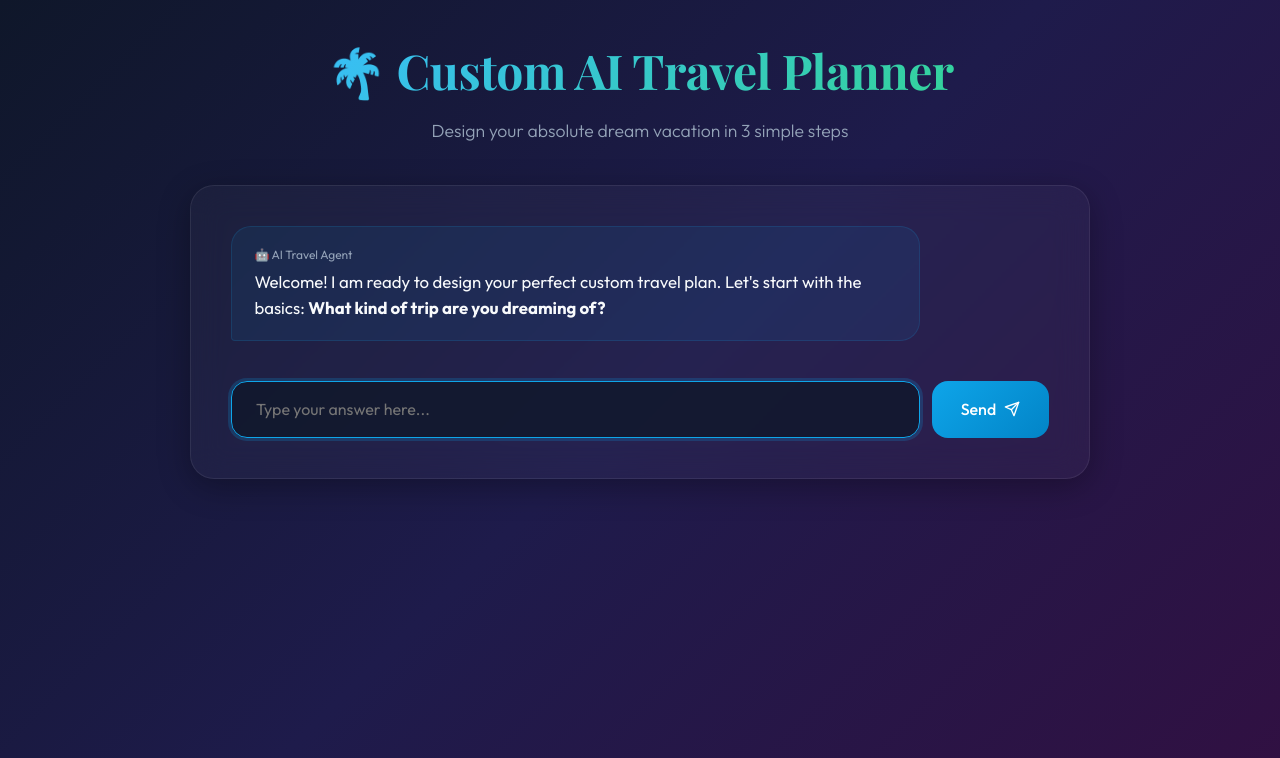
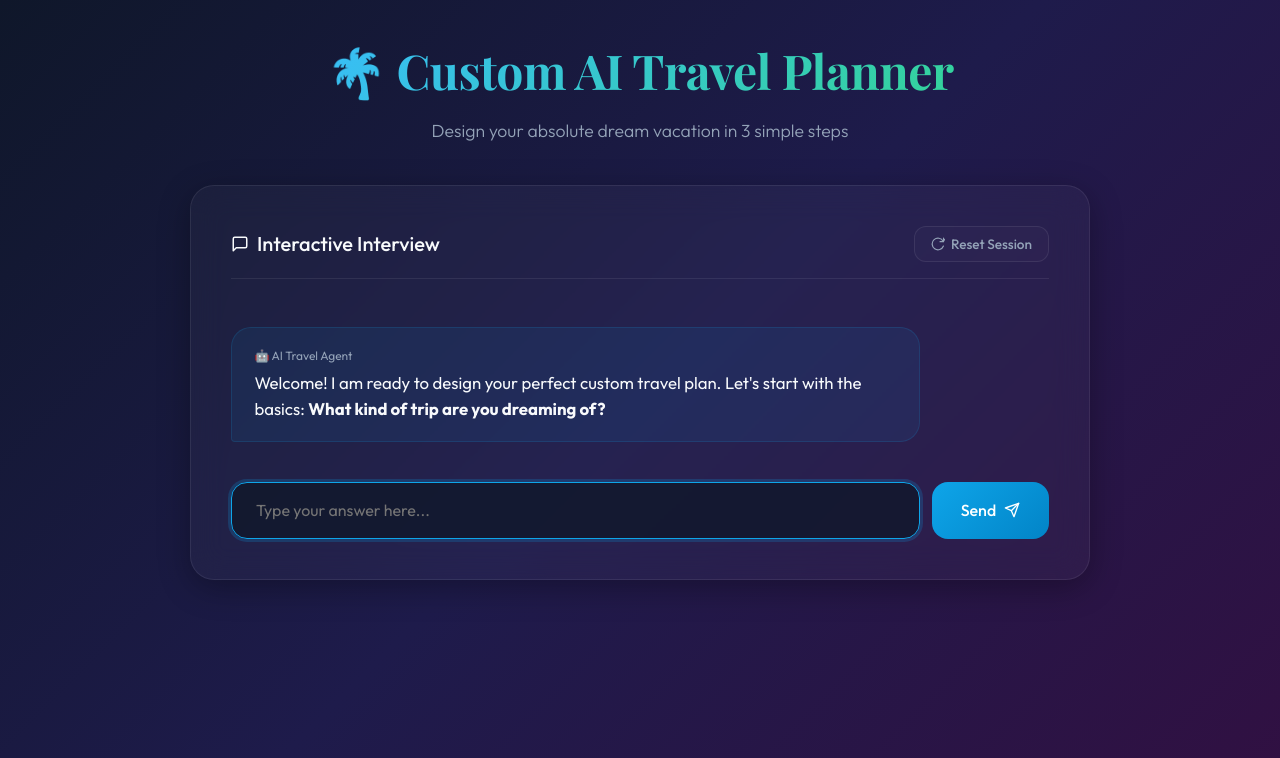
Before and after one commit to tonisheesmith13/example-ai-agent, a Flask app: page / in a window 1280 px wide. Shown: the top 758 px of the page. Run offline with Flask 3, Linux system fonts and the light colour scheme; some web fonts are replaced.

Commit message:
Add Reset Session button to interactive interview card for resetting mid-interview

```diff
--- a/templates/index.html
+++ b/templates/index.html
@@ -398,6 +398,16 @@
         <!-- Interactive Interview Card -->
         <div class="card" id="chat-card">
             <div class="chat-container">
+                <div class="chat-header" style="display: flex; justify-content: space-between; align-items: center; border-bottom: 1px solid var(--glass-border); padding-bottom: 1rem; margin-bottom: 1.5rem;">
+                    <h3 style="font-size: 1.25rem; font-weight: 500; color: var(--text-main); display: flex; align-items: center; gap: 0.5rem;">
+                        <svg width="18" height="18" viewBox="0 0 24 24" fill="none" stroke="currentColor" stroke-width="2" stroke-linecap="round" stroke-linejoin="round"><path d="M21 15a2 2 0 0 1-2 2H7l-4 4V5a2 2 0 0 1 2-2h14a2 2 0 0 1 2 2z"></path></svg>
+                        Interactive Interview
+                    </h3>
+                    <button class="reset-btn" id="restart-btn" style="padding: 0.5rem 1rem; font-size: 0.85rem; display: flex; align-items: center; gap: 0.4rem; background: rgba(255,255,255,0.02); border-color: var(--glass-border); color: var(--text-muted);">
+                        <svg width="14" height="14" viewBox="0 0 24 24" fill="none" stroke="currentColor" stroke-width="2" stroke-linecap="round" stroke-linejoin="round"><path d="M21.5 2v6h-6M21.34 15.57a10 10 0 1 1-.57-8.38l5.67-5.67"></path></svg>
+                        Reset Session
+                    </button>
+                </div>
                 <div class="chat-history" id="chat-history">
                     <!-- Initial Welcome -->
                     <div class="bubble agent">
@@ -460,6 +470,7 @@
         const sourcesContainer = document.getElementById('sources-container');
         const sourcesList = document.getElementById('sources-list');
         const resetBtn = document.getElementById('reset-btn');
+        const restartBtn = document.getElementById('restart-btn');
         const chatCard = document.getElementById('chat-card');
 
         // Store active conversation state
@@ -481,6 +492,10 @@
         });
 
         resetBtn.addEventListener('click', () => {
+            resetApp();
+        });
+
+        restartBtn.addEventListener('click', () => {
             resetApp();
         });
 
```
